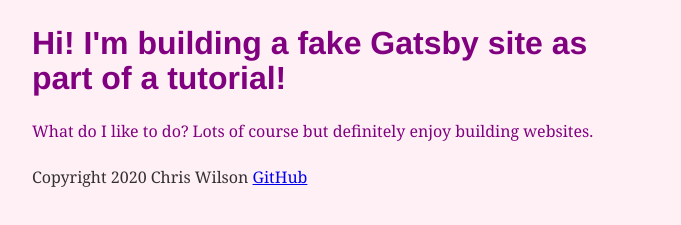
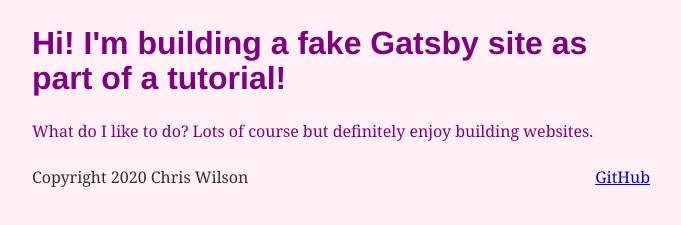
Before and after one commit to cswilson9/gatsby_hello-world, a Gatsby site: page / in a window 1280 px wide. Shown: the part 521-746 px from the top of the page, without its empty margins (299-980 px from the left). Built offline with nearby package versions, Linux system fonts and the light colour scheme; Gatsby itself is replaced by a stand-in of ours.

Commit message:
Updated footer

```diff
--- a/src/components/layout.js
+++ b/src/components/layout.js
@@ -21,9 +21,8 @@ export default function Layout({ children }) {
         </ul>
       </header>
       {children}
-      <footer >Copyright 2020 Chris Wilson
-          <Link> <a href="https://github.com/koalitytester">GitHub</a></Link>
-
+      <footer style={{ bottom: '0'}}>Copyright 2020 Chris Wilson
+          <Link style={{  float: `right` }}><a href="https://github.com/koalitytester">GitHub</a></Link>
       </footer>
     </div>
   )
```
